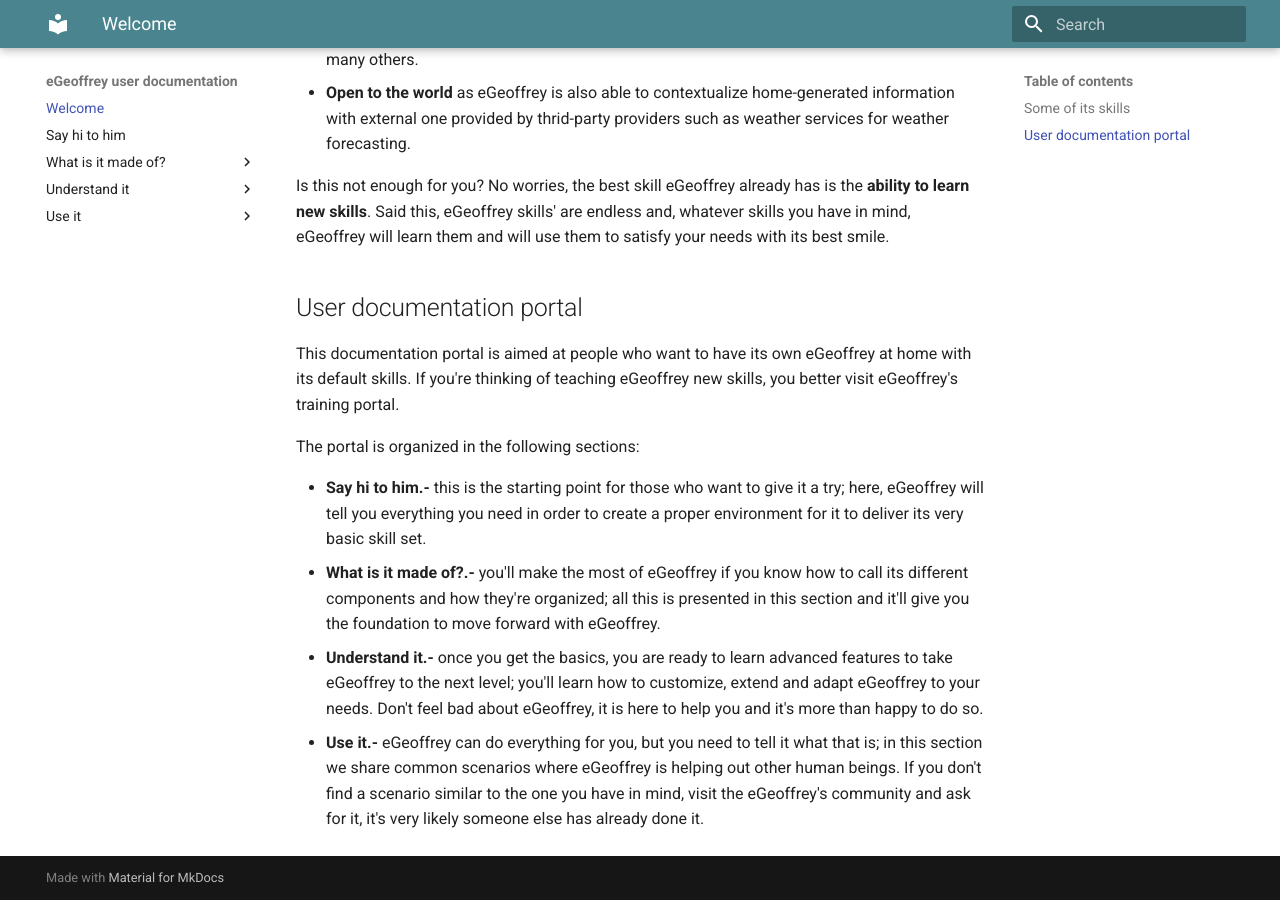
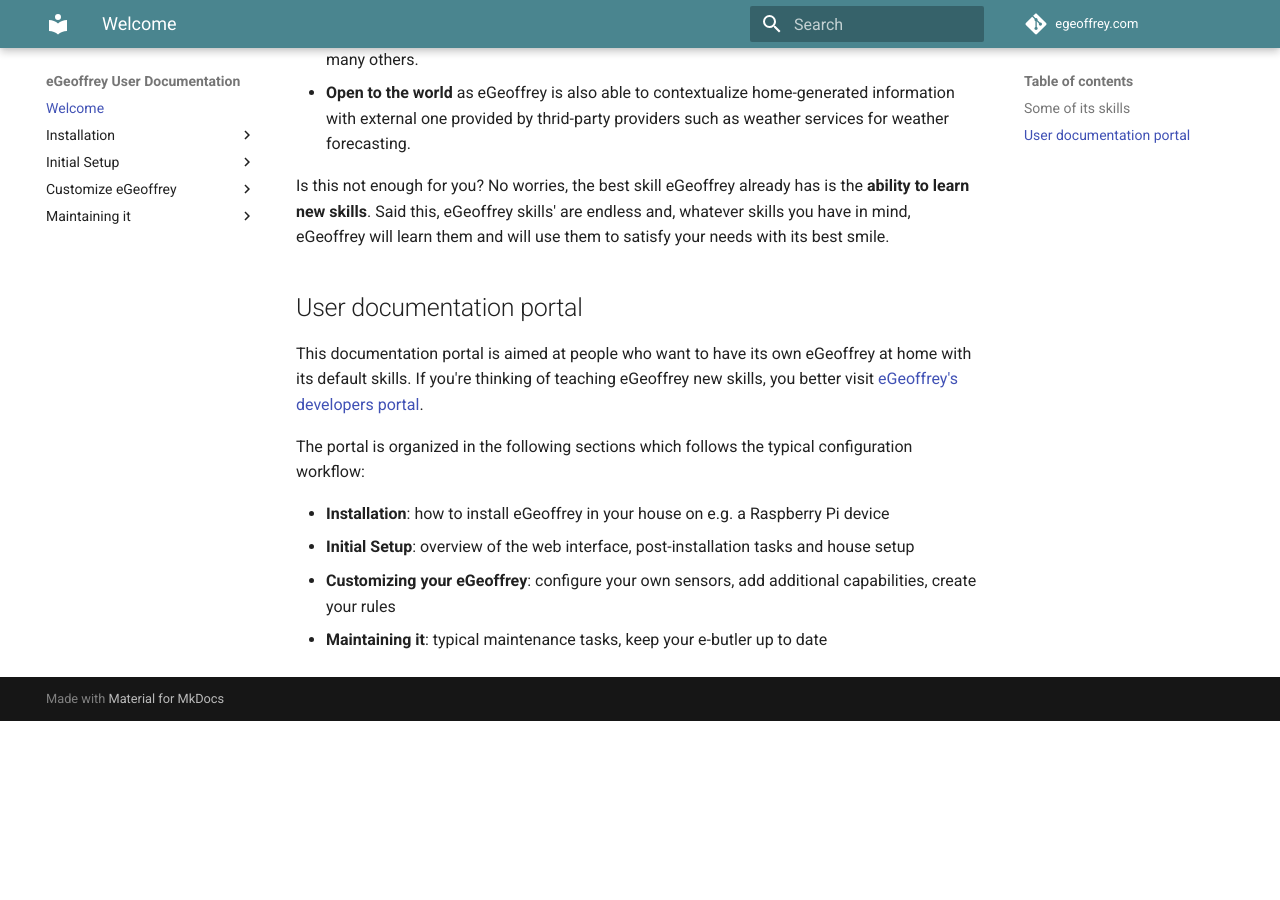
Before and after one commit to egeoffrey/docs, an MkDocs documentation site: the page built from docs/index.md, in a window 1280 px wide and 900 px high, scrolled down 715 px. Built offline with MkDocs 1.6.1 and Material for MkDocs 9.7.7, drawn with Linux system fonts in a browser that asks for light colours; after the commit the page ends 1436 px from its top, so only the background shows below that.

```diff
--- a/docs/index.md
+++ b/docs/index.md
@@ -15,11 +15,11 @@ Not limited to, eGeoffrey's skills can be categorized among the following areas:
 Is this not enough for you? No worries, the best skill eGeoffrey already has is the **ability to learn new skills**. Said this, eGeoffrey skills' are endless and, whatever skills you have in mind, eGeoffrey will learn them and will use them to satisfy your needs with its best smile.
 
 ## User documentation portal
-This documentation portal is aimed at people who want to have its  own eGeoffrey at home with its default skills. If you're thinking of teaching eGeoffrey new skills, you better visit eGeoffrey's training portal.
+This documentation portal is aimed at people who want to have its own eGeoffrey at home with its default skills. If you're thinking of teaching eGeoffrey new skills, you better visit [eGeoffrey's developers portal](https://developer.egeoffrey.com/).
 
-The portal is organized in the following sections:
+The portal is organized in the following sections which follows the typical configuration workflow:
 
-* **Say hi to him.-** this is the starting point for those who want to give it a try; here, eGeoffrey will tell you everything you need in order to create a proper environment for it to deliver its very basic skill set.
-* **What is it made of?.-** you'll make the most of eGeoffrey if you know how to call its different components and how they're organized; all this is presented in this section and it'll give you the foundation to move forward with eGeoffrey.
-* **Understand it.-** once you get the basics, you are ready to learn advanced features to take eGeoffrey to the next level; you'll learn how to customize, extend and adapt eGeoffrey to your needs. Don't feel bad about eGeoffrey, it is here to help you and it's more than happy to do so.
-* **Use it.-** eGeoffrey can do everything for you, but you need to tell it what that is; in this section we share common scenarios where eGeoffrey is helping out other human beings. If you don't find a scenario similar to the one you have in mind, visit the eGeoffrey's community and ask for it, it's very likely someone else has already done it.
+* **Installation**: how to install eGeoffrey in your house on e.g. a Raspberry Pi device
+* **Initial Setup**: overview of the web interface, post-installation tasks and house setup
+* **Customizing your eGeoffrey**: configure your own sensors, add additional capabilities, create your rules
+* **Maintaining it**: typical maintenance tasks, keep your e-butler up to date
--- a/mkdocs.yml
+++ b/mkdocs.yml
@@ -1,14 +1,28 @@
-site_name: eGeoffrey user documentation
+site_name: eGeoffrey User Documentation
+site_url: https://www.egeoffrey.com
+repo_url: https://www.egeoffrey.com/#resources
+repo_name: egeoffrey.com
 nav:
   - 'Welcome': 'index.md'
-  - 'Say hi to him': 'say-hi-to-him/getting-started-guide.md'
-  - 'What is it made of?':
-    - 'Sensors and services': 'what-is-it-made-of/sensors-and-services.md'
-  - 'Understand it':
-    - 'To be done': 'understand-it/to-be-done.md'
-  - 'Use it':
-    - 'To be done': 'use-it/to-be-done.md'
+  - 'Installation':
+    - 'Where to Install': 'installation/where.md'
+    - 'Installation process': 'installation/install.md'
+    - 'Troubleshooting': 'installation/troubleshooting.md'
+  - 'Initial Setup':
+    - 'First Access': 'setup/gui.md'
+    - 'House Setup': 'setup/house.md'
+  - 'Customize eGeoffrey':
+    - 'Typical Workflow': 'customize/workflow.md'
+    - 'Install a Package': 'customize/packages.md'
+    - 'Configure a Service': 'customize/services.md'
+    - 'Add a Sensor': 'customize/sensors.md'
+    - 'Visualize your data': 'customize/pages.md'
+    - 'Configure Rules': 'customize/rules.md'
+  - 'Maintaining it':
+    - 'Upgrades': 'maintain/upgrade.md'
+    - 'User Management': 'maintain/users.md'
 theme:
   name: material
+google_analytics: ['UA-1633536-8', 'docs.egeoffrey.com']
 extra_css:
 - css/custom.css
```
Also changed, not shown: docs/customize/pages.md (added, +76 -0 lines), docs/customize/workflow.md (added, +11 -0 lines), docs/installation/install.md (added, +34 -0 lines), docs/installation/troubleshooting.md (added, +22 -0 lines), docs/installation/where.md (added, +12 -0 lines), docs/setup/gui.md (added, +72 -0 lines), docs/setup/house.md (added, +16 -0 lines), docs/tmp/add-service.md (added, +5 -0 lines), docs/tmp/definitions.md (added, +75 -0 lines), docs/understand-it/to-be-done.md (deleted, +0 -2 lines), docs/use-it/to-be-done.md (deleted, +0 -2 lines), docs/what-is-it-made-of/sensors-and-services.md (deleted, +0 -23 lines), docs/what-is-it-made-of/to-be-done.md (deleted, +0 -2 lines), docs/favicon.ico (added), 3 more files, 2 other files.
